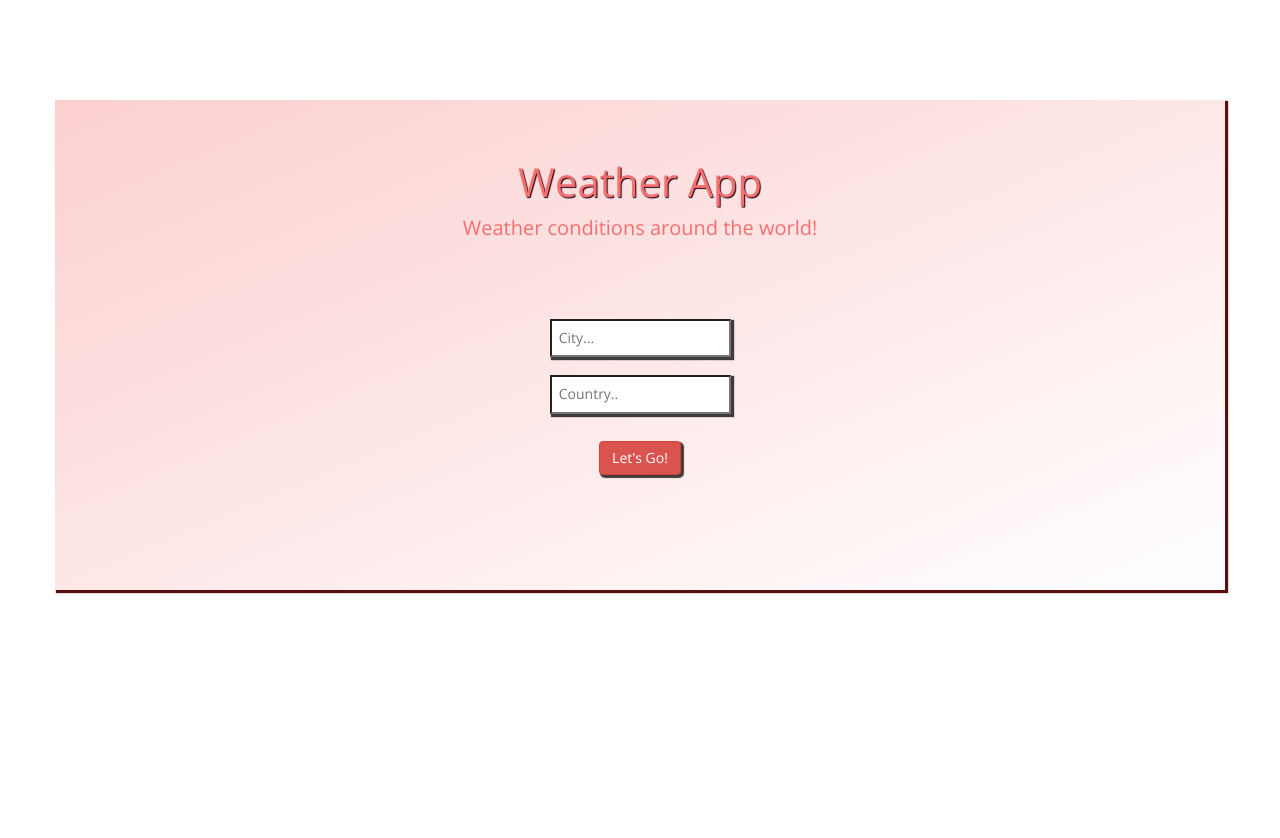
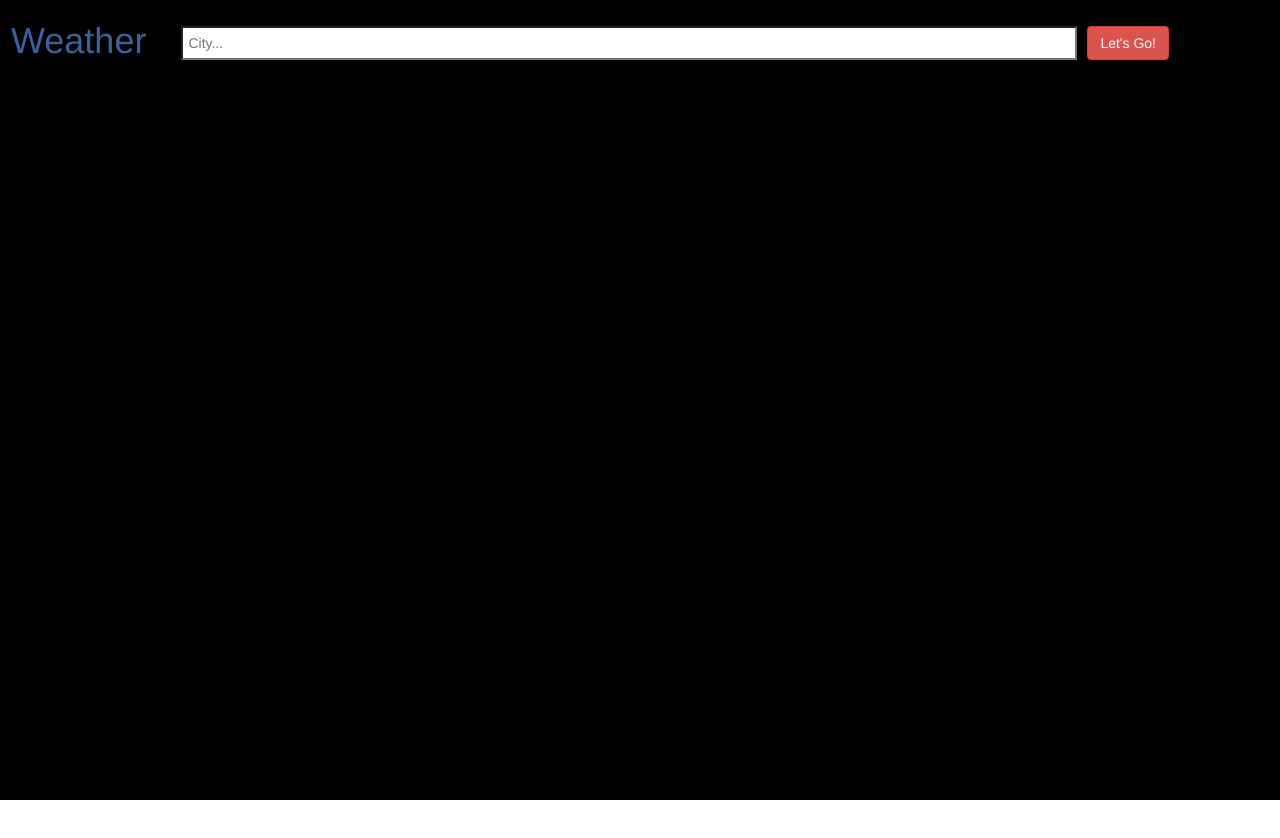
Before and after one commit to cechae/weather, a React (Create React App) app: page / in a window 1280 px wide. Shown: the top 838 px of the page. After the commit the page ends 800 px from the top, so only its background shows below. Built offline with nearby package versions, Linux system fonts and the light colour scheme.

Commit message:
working on design change

```diff
--- a/package.json
+++ b/package.json
@@ -4,6 +4,7 @@
   "private": true,
   "dependencies": {
     "bootstrap": "^3.4.1",
+    "jquery": "^3.4.1",
     "react": "^16.8.6",
     "react-dom": "^16.8.6",
     "react-scripts": "3.0.0"
--- a/public/index.html
+++ b/public/index.html
@@ -22,6 +22,7 @@
       Learn how to configure a non-root public URL by running `npm run build`.
     -->
     <link href="https://fonts.googleapis.com/css?family=Lato|Open+Sans&display=swap" rel="stylesheet">
+    <link href="https://fonts.googleapis.com/css?family=Heebo&display=swap" rel="stylesheet">
 
     <title>React App</title>
   </head>
--- a/src/App.css
+++ b/src/App.css
@@ -1,56 +1,36 @@
-html {
-  height: 100%;
+
+body {
+  font-family: 'Heebo', sans-serif;
 }
-body {
-  background-color: #fff;
-  font-family: 'Open Sans', sans-serif;
-  height: 100%;
-}
-.App {
-  background-color: #fff;
+
+.App{
+  /* background-image: linear-gradient(to bottom right, #008080, #00cdcd); */
+  background-color: black;
+  width: auto;
+  height: 100vh;
 
 }
-.container {
-  background-color: #F2D9D9;
-  background-image: linear-gradient(to bottom right, #FCCFCF, #fff);
-  -webkit-box-shadow: 2px 2px 1px 1px#570F0F;
-
+.navbar {
+  display: flex;
 }
-.title-container {
-
-
+.navbar h1 {
+  color: #3a619c;
+  margin-left: 10px;
 }
-.title-container-title {
-  color: #F76E6E;
-
-  font-size: 40px;
-  font-family: 'Open Sans', sans-serif;
-  text-shadow: 1px 1px 1px rgb(24, 1, 19);
-}
-.title-container-subtitle {
-  color: #F76E6E;
-  font-size: 20px;
-  font-family: 'Open Sans', sans-serif;
+.navbar form {
+  display: flex;
+  margin-left: 25px;
 }
 
-.container {
-  font-weight: normal;
-  color: rgb(0, 51, 0);
-  text-align: center;
-  width: 50%;
-  margin: 100px 100px;
-  padding: 40px 40px;
-}
 .inputForm {
-  margin: 5% 0;
-  padding: 4% 4%;
-  width: 100%;
+  padding: 5px;
+  width: 70vw;
+  margin: 25px 10px 18px 10px;
   background-color: white;
-  -webkit-box-shadow: 2px 2px 1px 1px rgba(0,0,0,0.75);
 }
 
 .btn.btn-md.btn-danger{
-  margin: 10% 0;
+  margin-top: 25px;
   -webkit-box-shadow: 2px 2px 1px 1px rgba(0,0,0,0.75);
 }
 
@@ -68,8 +48,6 @@ body {
   /* border: 2px solid lightskyblue; */
   padding: 0% 5%;
   margin: 5% 5%;
-  font-family: 'Open Sans', sans-serif;
-
 }
 
 .weather-info {
@@ -104,6 +82,7 @@ body {
     margin: 0 auto;
     height: 622px;
   }
+
   .input {
     flex-direction: column;
     flex-wrap: wrap;
--- a/src/App.js
+++ b/src/App.js
@@ -8,40 +8,51 @@ class App extends Component {
     apikey: 'dcde117d11e87b2ce285dbabf22a66bf',
     temperature: undefined,
     city: undefined,
-    country: undefined,
     humidity: undefined,
     description: undefined,
     error: undefined,
+    forecast: undefined,
 
   }
   convert = (kelvin) => {
     let answer = (kelvin - 273.15) * (9/5) + 32;
     return Math.round(answer);
   }
+  componentDidMount = () => {
+    let d = document.getElementById("container")
+    console.log(d)
+    d.className+=" show";
+
+  }
 
   getWeather = async(e) => {
     const city = e.target.elements.city.value;
-    const country = e.target.elements.country.value;
+    // https://api.openweathermap.org/data/2.5/weather?q=new%20york,us&appid=dcde117d11e87b2ce285dbabf22a66bf
+    //target api => https://api.openweathermap.org/data/2.5/forecast?q=London&appid=b6907d289e10d714a6e88b30761fae22
+
     e.preventDefault();
-    const api_call = await fetch(`https://api.openweathermap.org/data/2.5/weather?q=${city},${country}&appid=${this.state.apikey}`);
+    const api_call = await fetch(`https://api.openweathermap.org/data/2.5/weather?q=${city}&appid=${this.state.apikey}`);
+    const forecast_call = await fetch(`https://api.openweathermap.org/data/2.5/forecast?q=${city}&appid=${this.state.apikey}`);
+    console.log(api_call)
     const response = await api_call.json();
-
+    const forecastRes = await forecast_call.json();
     // check the status code
-    if (response.cod === '404'){
+    if (response.cod === '404' || forecastRes.cod === '404'){
       this.setState({
-        error: "Please enter the correct city or country."
+        error: "Please enter the correct city."
       });
       return;
     }
     const fah = this.convert(response.main.temp);
-    if (city && country){
+
+    if (city){
       this.setState({
         temperature: fah,
         city: response.name,
-        country: response.sys.country,
         humidity: response.main.humidity,
         description: response.weather[0].description,
-        error: ""
+        error: "",
+        forecast: forecastRes.list,
       })
     } else {
       this.setState({
@@ -52,20 +63,19 @@ class App extends Component {
   render() {
     return (
       <div className="App">
-        <div className="container">
+        <div className="navbar">
+          <h1> Weather </h1>
+          <Form className="input search-bar gogo" loadWeather={this.getWeather}/>
+        </div>
+        <div className="container" id="container">
 
-          <div className="title-container">
-            <h1 className="title-container-title"> Weather App </h1>
-            <p className="title-container-subtitle"> Weather conditions around the world! </p>
-          </div>
 
           <div className="input">
-            <Form className="input search-bar gogo" loadWeather={this.getWeather}/>
+
 
               <Weather
                 temperature={this.state.temperature}
                 city={this.state.city}
-                country={this.state.country}
                 humidity={this.state.humidity}
                 description={this.state.description}
                 error={this.state.error} />
--- a/src/form.js
+++ b/src/form.js
@@ -3,14 +3,11 @@ import React from 'react';
 const Form = (props) => {
     return (
         <form onSubmit={props.loadWeather} >
+
+            <input className="inputForm" type="text" name="city" placeholder="City..."/>
+
             <div>
-                <input className="inputForm" type="text" name="city" placeholder="City..."/>
-            </div>
-            <div>
-                <input className="inputForm" type="text" name="country" placeholder="Country.."/>
-            </div>
-            <div>
-            <button className="btn btn-md btn-danger"> Let's Go! </button>
+                <button className="btn btn-md btn-danger"> Let's Go! </button>
             </div>
 
         </form>
```
Also changed, not shown: 1 other file (tests, documents, lock files or other folders).
